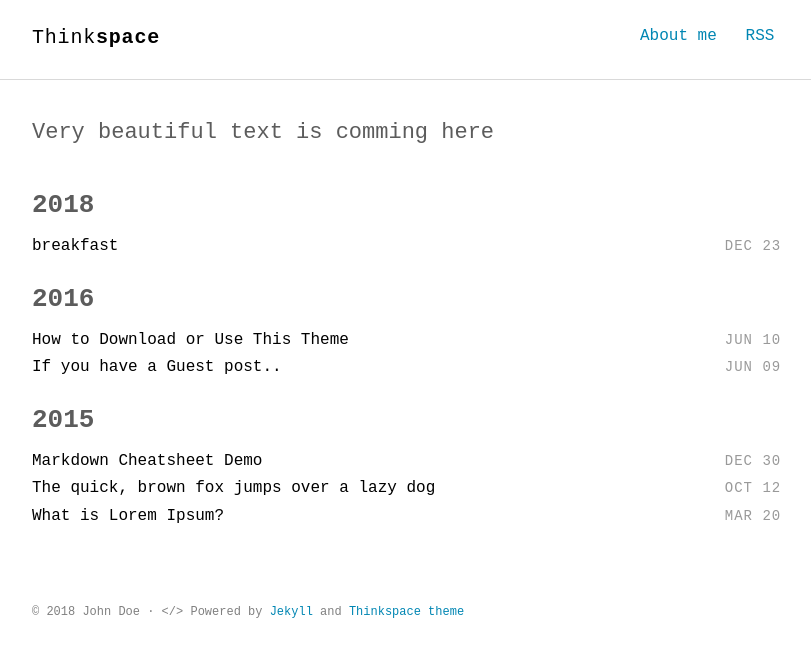
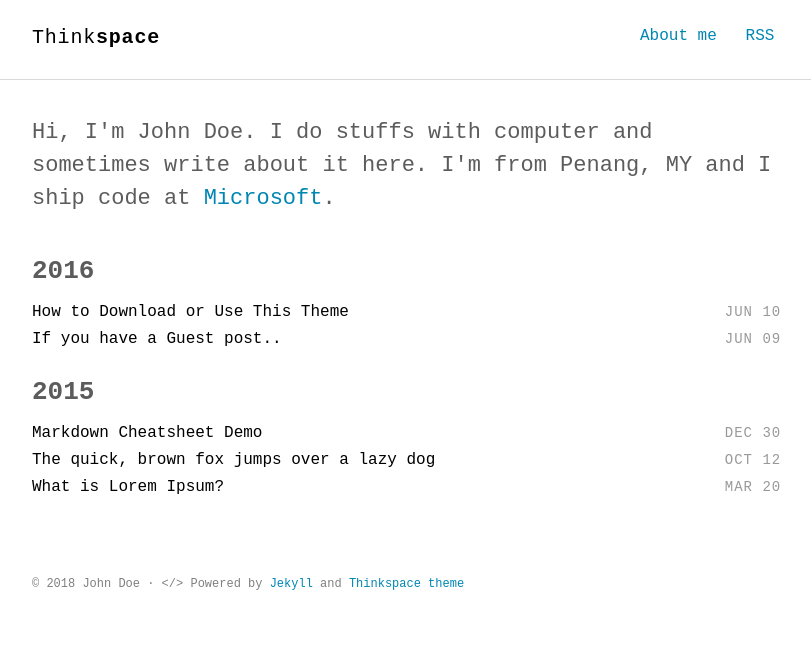
Before and after one commit to fartlekRun/fartlekrun.github.io, a Jekyll site: the page built from index.html, in a window 1280 px wide. Shown: the top 657 px of the page, without its empty margins (232-1043 px from the left). Built offline with Jekyll 4.4.1, drawn with Linux system fonts in a browser that asks for light colours; some web fonts are replaced.

Commit message:
delete all

```diff
--- a/_includes/intro.html
+++ b/_includes/intro.html
@@ -1,5 +1,5 @@
 <section class="intro">
   <div class="container">
-    <p class="lead">Very beautiful text is comming here</p>
+    <p class="lead">Hi, I'm John Doe. I do stuffs with computer and sometimes write about it here. I'm from Penang, MY and I ship code at <a href="#">Microsoft</a>.</p>
   </div>
 </section>
```
Also changed, not shown: _posts/2018-12-23-something.md (deleted, +0 -9 lines), _config.yml (line endings or trailing spaces), _layouts/post.html (line endings or trailing spaces).
